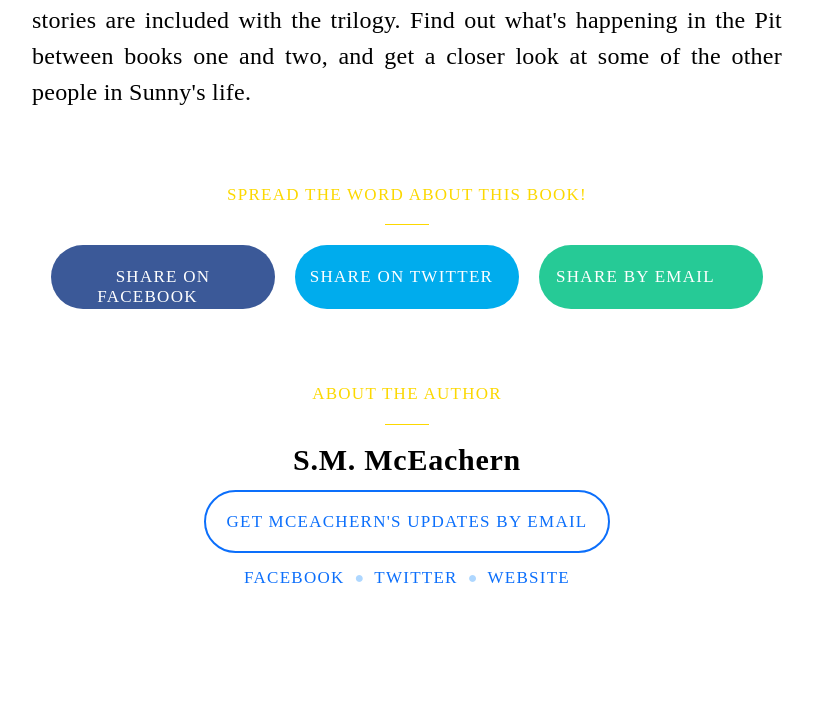
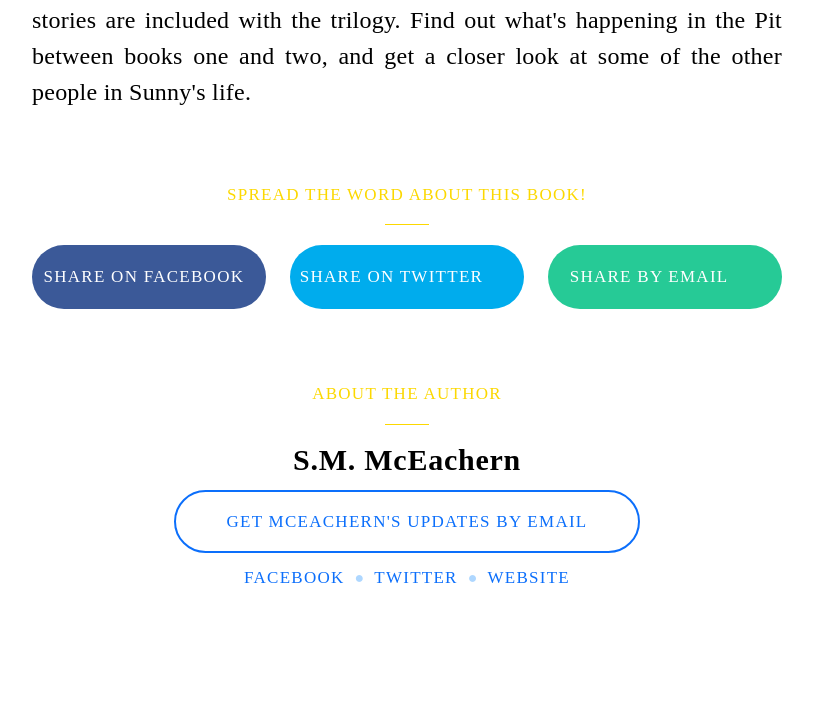
Before and after one commit to a-bart/pronoun-layout, a website: page src/index.html in a window 1280 px wide. Shown: the part 1926-2643 px from the top of the page, without its empty margins (233-1046 px from the left). Drawn offline with nearby package versions, Linux system fonts and the light colour scheme; files that its build step writes are made by us from their sources; a web font is replaced by a local one.

Commit message:
social buttons block improvement

```diff
--- a/src/css/components/buttons.styl
+++ b/src/css/components/buttons.styl
@@ -77,7 +77,7 @@
     transition: all 0.20s ease-in
 
 .social-button
-  width: 210px
+  width: 220px
   max-height: 20px
   padding: 20px 5px
   border-radius: 60px
@@ -170,7 +170,7 @@
 
 .update-button
   display: inline-block
-  padding: 20px
+  padding: 20px 50px
   border-radius: 50px
   border: 2px solid $update-button_color
   color: $update-button_color
@@ -187,6 +187,7 @@
   transition: all 0.20s ease-in
 
   @media $mobile-max
+    padding: 20px
     font-size: 16px
     letter-spacing: 1.1px
 
@@ -195,6 +196,7 @@
     letter-spacing: 1px
 
   @media $mobile-sm
+    padding: 20px 15px
     font-size: 12px
     letter-spacing: 0.8px
 
--- a/src/css/components/content.styl
+++ b/src/css/components/content.styl
@@ -94,15 +94,32 @@
   width: 100%
 
   &__elem
-    padding: 0 10px
+    padding: 0
     display: inline-block
     position: relative
-    text-align: center
-    width: auto
+    width: 33.3%
 
     @media $tablet
       width: 100%
       margin-bottom: 15px
+
+    &_facebook
+      text-align: left
+
+      @media $tablet
+        text-align: center
+
+    &_twitter
+      text-align: center
+
+      @media $tablet
+        text-align: center
+
+    &_email
+      text-align: right
+
+      @media $tablet
+        text-align: center
 
 .author-social-block
   display: -moz-flex
--- a/src/index.html
+++ b/src/index.html
@@ -53,9 +53,9 @@
 				<p class="unit_elem content__about">Spread the word about this book!</p>
 				<div class="unit_elem content__about_border"></div>
 				<ul class="social-block">
-					<li class="social-block__elem"><a class="social-button social-button__facebook" href="#">share on facebook&nbsp;&nbsp;</a></li>
-					<li class="social-block__elem"><a class="social-button social-button__twitter" href="#">share on twitter&nbsp;&nbsp;</a></li>
-					<li class="social-block__elem"><a class="social-button social-button__email" href="#">Share by email&nbsp;&nbsp;</a></li>
+					<li class="social-block__elem social-block__elem_facebook"><a class="social-button social-button__facebook" href="#">share on facebook&nbsp;&nbsp;</a></li><!--
+					--><li class="social-block__elem social-block__elem_twitter"><a class="social-button social-button__twitter" href="#">share on twitter&nbsp;&nbsp;</a></li><!--
+					--><li class="social-block__elem social-block__elem_email"><a class="social-button social-button__email" href="#">Share by email&nbsp;&nbsp;</a></li>
 				</ul>
 			</div>
 		</section>
```
Also changed, not shown: build/css/main.css, build/index.html.
